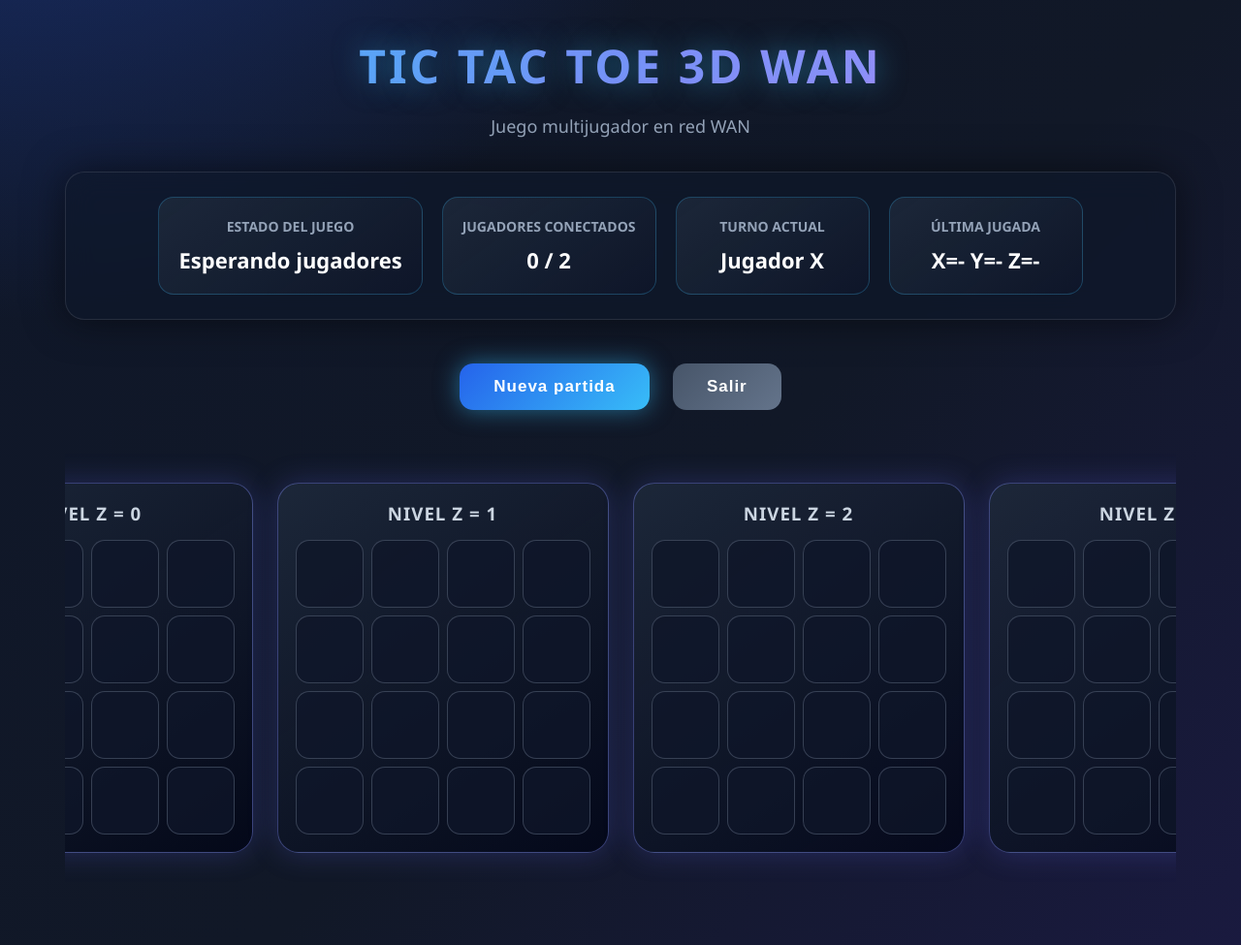
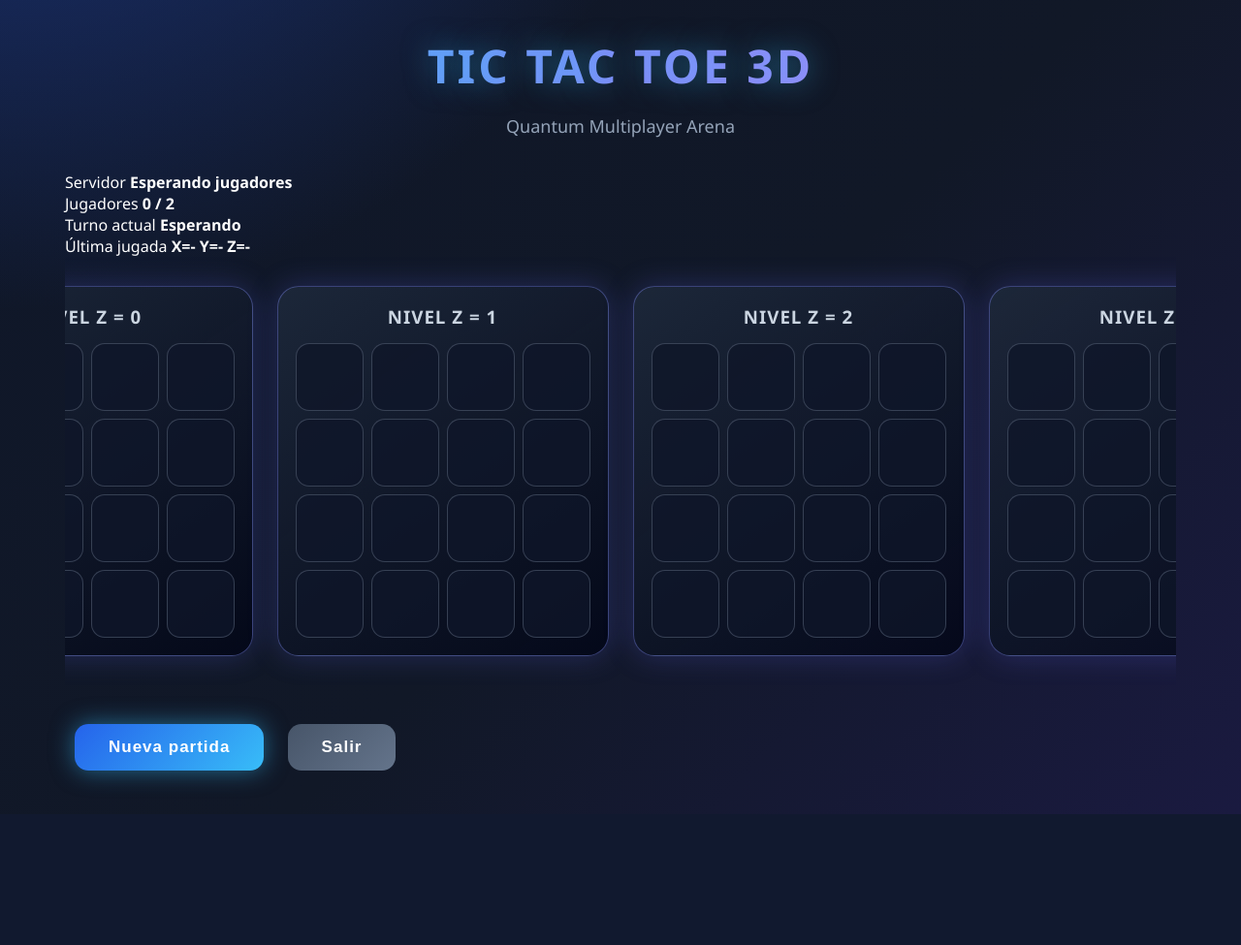
Before and after one commit to LATS17/TicTacToe3D-WAN, a Flask app: page / in a window 1280 px wide. Shown: the whole page at 97% size. After the commit the page ends 840 px from the top, so only its background shows below. Run offline with Flask 3, Linux system fonts and the light colour scheme; some libraries are stand-ins or nearby versions.

Commit message:
Refactor HTML structure for Tic Tac Toe game

```diff
--- a/templates/index.html
+++ b/templates/index.html
@@ -1,30 +1,19 @@
 <!DOCTYPE html>
-
 <html lang="es">
-
 
 <head>
 
-
     <meta charset="UTF-8">
-
 
     <meta name="viewport" content="width=device-width, initial-scale=1.0">
 
-
-<title>
-Tic Tac Toe 3D WAN
-</title>
+    <title>Tic Tac Toe 3D WAN</title>
 
 
-
-<link rel="stylesheet"
-href="{{ url_for('static', filename='style.css') }}">
-
+    <link rel="stylesheet" href="{{ url_for('static', filename='style.css') }}">
 
 
 </head>
-
 
 
 <body>
@@ -33,110 +22,65 @@ href="{{ url_for('static', filename='style.css') }}">
 <div class="container">
 
 
-
     <header>
 
+        <h1>Tic Tac Toe 3D</h1>
 
-<h1>
-Tic Tac Toe 3D WAN
-</h1>
-
-
-<p>
-Juego multijugador en red WAN
-</p>
-
+        <p>Quantum Multiplayer Arena</p>
 
     </header>
 
 
 
 
-
-<section class="control-panel">
+    <section class="hud">
 
 
+        <div class="panel">
 
-<div class="status-box">
+            <span>Servidor</span>
 
-
-<h3>
-Estado del juego
-</h3>
-
-
-<p id="estado">
-
+            <strong id="estado">
                 Esperando jugadores
-
-</p>
-
-
+            </strong>
 
         </div>
 
 
 
+        <div class="panel">
 
+            <span>Jugadores</span>
 
-<div class="status-box">
-
-
-<h3>
-Jugadores conectados
-</h3>
-
-
-<p id="jugadores">
-
+            <strong id="jugadores">
                 0 / 2
-
-</p>
-
+            </strong>
 
         </div>
 
 
 
+        <div class="panel turno-panel">
 
+            <span>Turno actual</span>
 
-<div class="status-box">
-
-
-<h3>
-Turno actual
-</h3>
-
-
-<p id="turno">
-
-Jugador X
-
-</p>
-
+            <strong id="turno">
+                Esperando
+            </strong>
 
         </div>
 
 
 
+        <div class="panel">
 
+            <span>Última jugada</span>
 
-<div class="status-box">
-
-
-<h3>
-Última jugada
-</h3>
-
-
-<p id="coordenadas">
-
+            <strong id="coordenadas">
                 X=-
                 Y=-
                 Z=-
-
-</p>
-
+            </strong>
 
         </div>
 
@@ -148,13 +92,41 @@ Z=-
 
 
 
+    <section class="game-area">
 
-<section class="buttons">
+
+        <div id="tablero">
+
+        </div>
+
+
+    </section>
+
+
+
+
+
+    <section class="message-area">
+
+
+        <div id="mensaje-final">
+
+        </div>
+
+
+    </section>
+
+
+
+
+
+
+    <section class="controls">
 
 
         <button
-onclick="reiniciar()"
-class="btn primary">
+        class="btn primary"
+        onclick="reiniciar()">
 
             Nueva partida
 
@@ -162,10 +134,9 @@ Nueva partida
 
 
 
-
         <button
-onclick="salir()"
-class="btn secondary">
+        class="btn secondary"
+        onclick="salir()">
 
             Salir
 
@@ -177,48 +148,13 @@ Salir
 
 
 
-
-
-
-
-<section id="tablero">
-
-
-<!--
-Los 4 cubos se generan
-desde game.js
-
-Z=0
-Z=1
-Z=2
-Z=3
--->
-
-
-</section>
-
-
-
-
-
-<div id="mensaje-final">
-
-
 </div>
 
 
 
 
 
-
-</div>
-
-
-
-
-
-<script src="https://cdn.socket.io/4.8.1/socket.io.min.js"></script>
-
+<script src="https://cdn.socket.io/4.7.5/socket.io.min.js"></script>
 
 
 <script src="{{ url_for('static', filename='game.js') }}"></script>
@@ -227,6 +163,4 @@ Z=3
 
 </body>
 
-
-
 </html>
```
Lines whose indentation alone changed are shown as unchanged.
